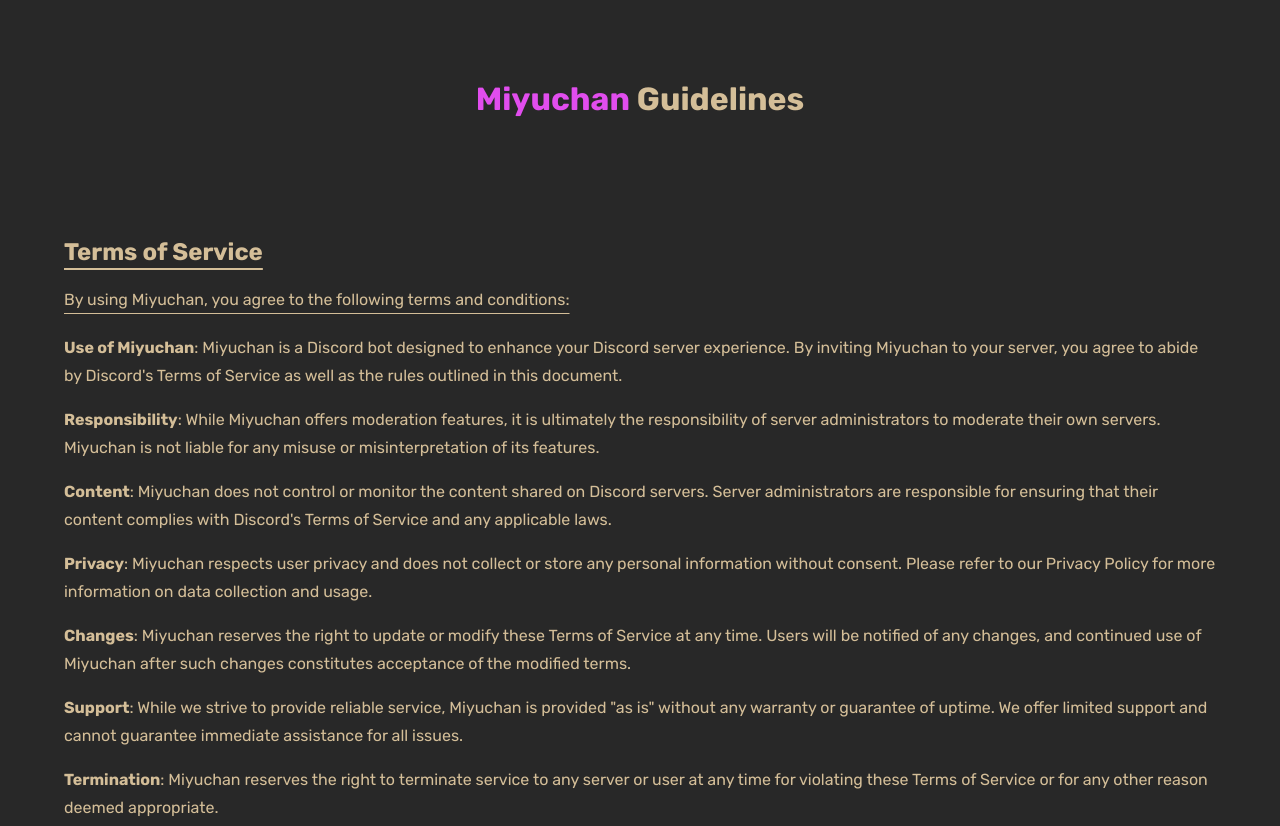
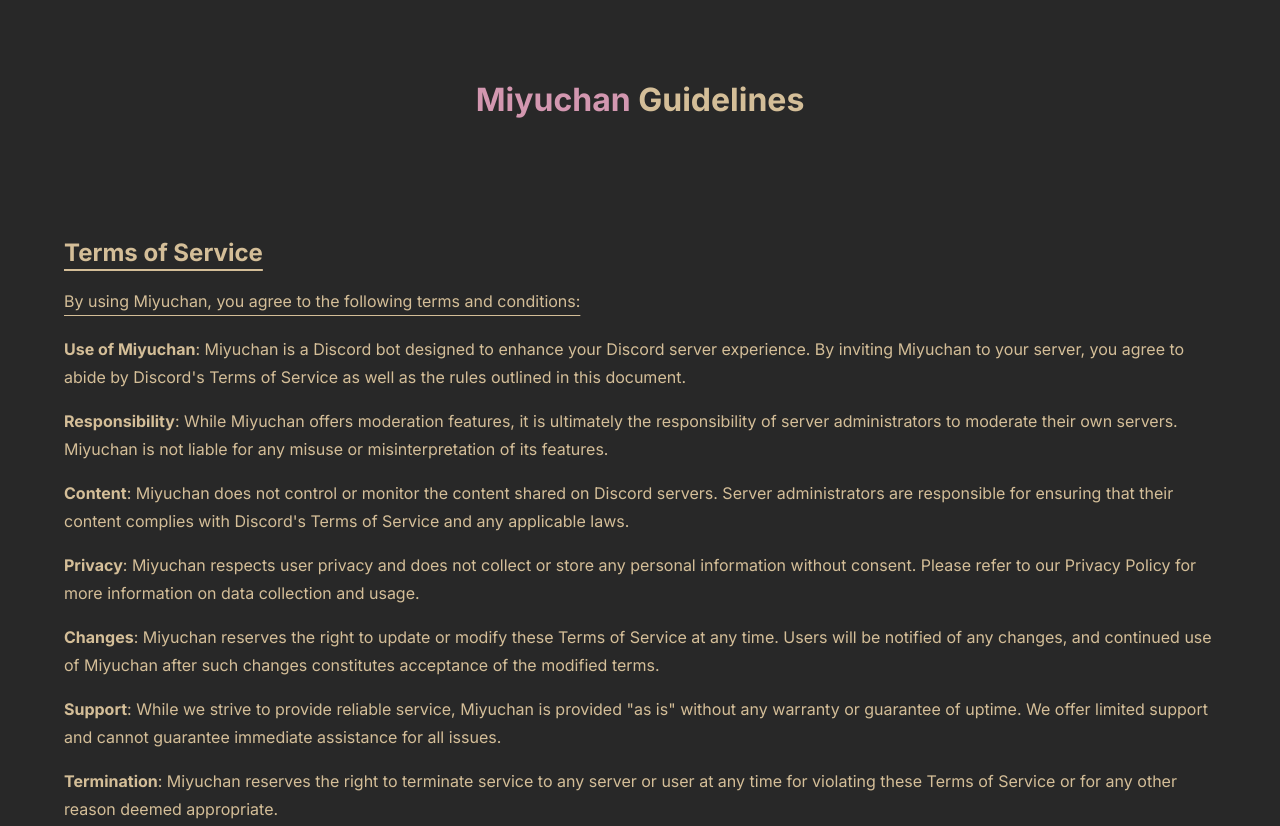
Before and after one commit to miyu-ch/miyu-ch.github.io, a plain HTML site: page guidelines.html in a window 1280 px wide. Shown: the top 826 px of the page. Drawn offline with Linux system fonts and the light colour scheme.

Commit message:
Add files via upload

```diff
--- a/css/guidelines.css
+++ b/css/guidelines.css
@@ -1,8 +1,12 @@
-@import url('https://fonts.googleapis.com/css2?family=Rubik:ital,wght@0,300..900;1,300..900&display=swap');
+@import url('https://fonts.googleapis.com/css2?family=Inter:wght@100..900&display=swap');
 
 :root {
     font-size: 16px;
-    color: white;
+    --text: #d4be98;
+    --background: #282828;
+    --primary: #d397b0;
+    --secondary: #97c6d3;
+    --accent: #d39797;
 }
 body::-webkit-scrollbar
 {
@@ -19,14 +23,15 @@
 * {
     padding: 0;
     margin: 0;
-    font-family: 'Rubik', sans-serif;
+    font-family: "Inter", sans-serif;
     list-style-type: none;
     text-decoration: none;
+    cursor: default;
 }
 
 body {
-    background-color: #282828; /* Dark mode background color */
-    color: #d4be98; /* Dark mode text color */
+    background-color: var(--background); /* Dark mode background color */
+    color: var(--text); /* Dark mode text color */
 }
 header {
     margin-top: 10vh;
@@ -47,8 +52,7 @@
     text-underline-offset: 1vh;
 }
 #color {
-    color: rgb(255, 0, 179);
-    color: #e14dee;
+    color: var(--primary);
 }
 li {
     margin-bottom: 2vh;
```
